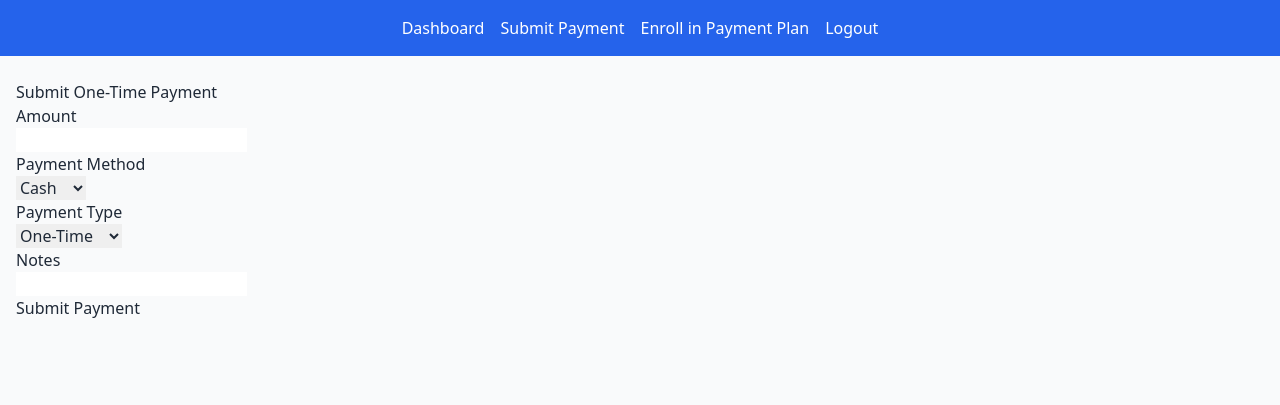
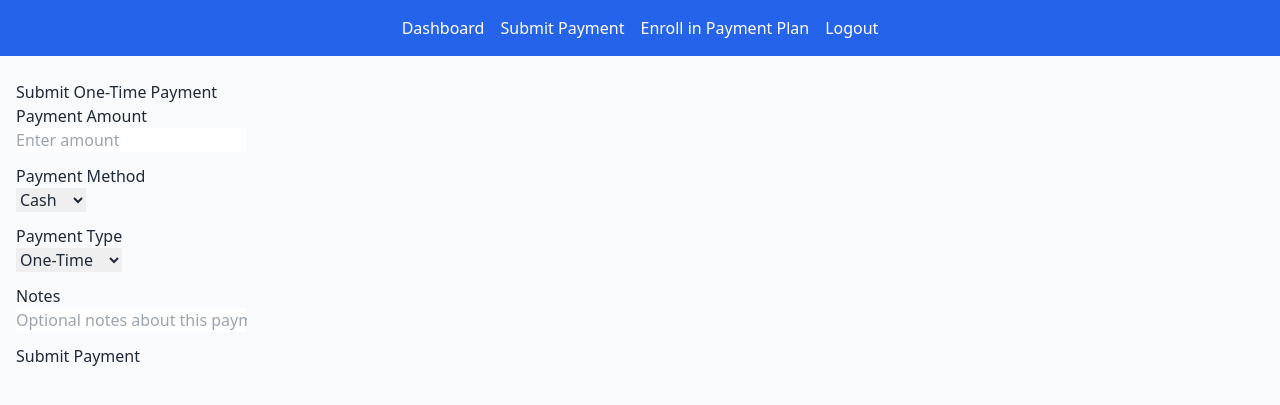
Before and after one commit to beezer1914/sigma_finance, a Flask app: page /pay in a window 1280 px wide. Shown: the top 405 px of the page. Run offline with Flask 3, Linux system fonts and the light colour scheme; the visitor is signed in with stand-in values (Sample User, id 1); data that the repository does not hold is empty.

Commit message:
added new accessible format to payment and registration forms.

```diff
--- /dev/null
+++ b/sigma_finance/static/css/forms.css
@@ -0,0 +1,13 @@
+/* Accessible form field styling for all inputs, selects, and textareas */
+input, select, textarea {
+  @apply w-full px-4 py-3
+         border border-gray-500
+         bg-gray-50
+         rounded-md
+         text-gray-900
+         placeholder-gray-600
+         focus:outline-none
+         focus:ring-2 focus:ring-blue-600
+         focus:border-blue-600
+         transition-colors duration-150 ease-in-out;
+}
--- a/sigma_finance/templates/base.html
+++ b/sigma_finance/templates/base.html
@@ -4,6 +4,7 @@
   <meta charset="UTF-8">
   <title>{% block title %}Sigma Finance{% endblock %}</title>
   <link rel="stylesheet" href="{{ url_for('static', filename='css/output.css') }}">
+  <link rel="stylesheet" href="{{ url_for('static', filename='css/forms.css') }}">
 </head>
 <body class="bg-gray-50 text-gray-800 font-sans">
   <nav class="bg-blue-600 text-white p-4">
--- a/sigma_finance/templates/one_time.html
+++ b/sigma_finance/templates/one_time.html
@@ -2,26 +2,44 @@
 {% block title %}One-Time Payment{% endblock %}
 {% block content %}
 <h2>Submit One-Time Payment</h2>
+
 <form method="POST" action="{{ url_for('payments.pay') }}">
   {{ form.hidden_tag() }}
-  <div>
-    {{ form.amount.label }}<br>
-    {{ form.amount() }}
+
+  <div class="mb-3">
+    <label for="amount" class="block text-gray-800 font-medium">Payment Amount</label>
+    {{ form.amount(id="amount", placeholder="Enter amount") }}
+    {% for error in form.amount.errors %}
+      <div class="text-danger small mt-1">{{ error }}</div>
+    {% endfor %}
   </div>
-  <div>
-    {{ form.method.label }}<br>
-    {{ form.method() }}
+
+  <div class="mb-3">
+    <label for="method" class="block text-gray-800 font-medium">Payment Method</label>
+    {{ form.method(id="method") }}
+    {% for error in form.method.errors %}
+      <div class="text-danger small mt-1">{{ error }}</div>
+    {% endfor %}
   </div>
-  <div>
-    {{ form.type.label }}<br>
-    {{ form.type() }}
+
+  <div class="mb-3">
+    <label for="type" class="block text-gray-800 font-medium">Payment Type</label>
+    {{ form.type(id="type") }}
+    {% for error in form.type.errors %}
+      <div class="text-danger small mt-1">{{ error }}</div>
+    {% endfor %}
   </div>
-  <div>
-    {{ form.notes.label }}<br>
-    {{ form.notes() }}
+
+  <div class="mb-3">
+    <label for="notes" class="block text-gray-800 font-medium">Notes</label>
+    {{ form.notes(id="notes", placeholder="Optional notes about this payment") }}
+    {% for error in form.notes.errors %}
+      <div class="text-danger small mt-1">{{ error }}</div>
+    {% endfor %}
   </div>
-  <div>
-    {{ form.submit() }}
-  </div>
+
+  <button type="submit" class="btn btn-primary">
+    {{ form.submit.label.text }}
+  </button>
 </form>
 {% endblock %}
```
Also changed, not shown: sigma_finance/templates/register.html (+10 -10 lines), sigma_finance/templates/submit_installment.html (+27 -7 lines).
